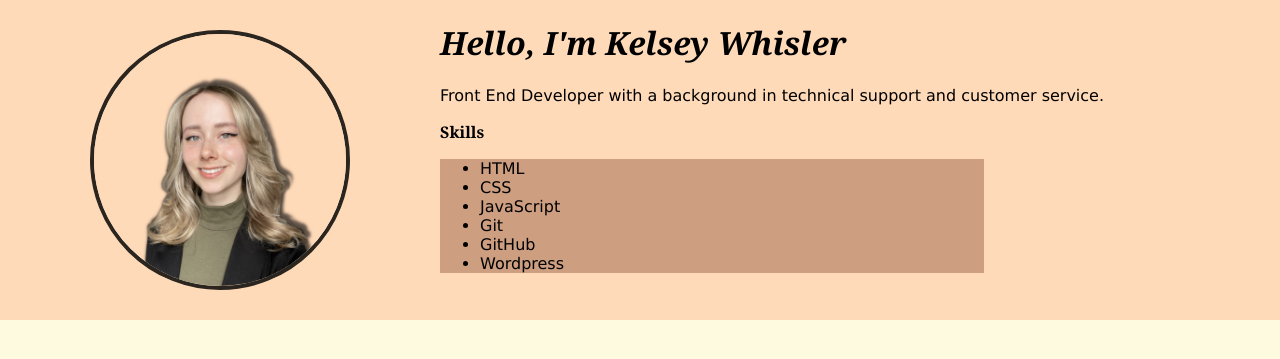
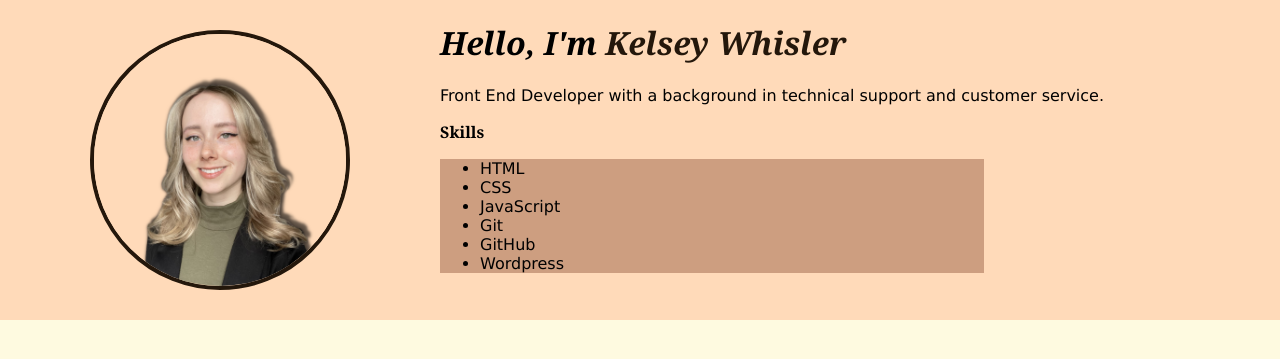
Before and after one commit to kwhis/kwhis.github.io, a PHP site: page / in a window 1280 px wide. Shown: the part 86-445 px from the top of the page. Run offline with PHP 8.4, Linux system fonts and the light colour scheme.

Commit message:
Change text colors

```diff
--- a/css/style.css
+++ b/css/style.css
@@ -26,7 +26,7 @@ a:hover {
 }
 
 li a:hover {
-    color: black;
+    color: #24170B;
     text-shadow: none;
     text-decoration: underline;
 }
@@ -80,5 +80,5 @@ ul {
 .image-flex img {
     width: 60%;
     border-radius: 50%;
-    border: 4px solid #2A251E;
+    border: 4px solid #24170B;
 }
--- a/index.html
+++ b/index.html
@@ -25,7 +25,7 @@
             <img src="images/profile.png" alt="Profile picture of Kelsey Whisler" width="400px"; height="auto";>
         </div>
         <div class="content-flex">
-            <h1><i>Hello, I'm Kelsey Whisler</i></h1>
+            <h1><i>Hello, I'm <span style="color: #24170B">Kelsey Whisler</span></i></h1>
             <p>
                 Front End Developer with a background in technical support and customer service.
             </p>
```
